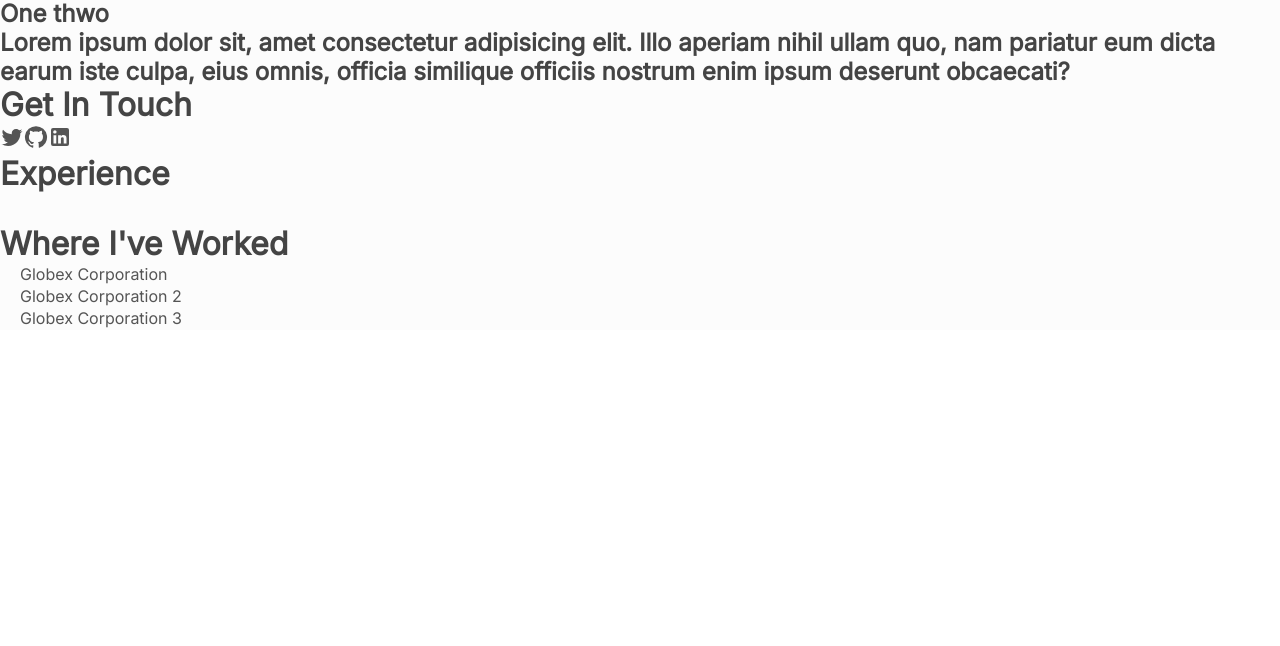
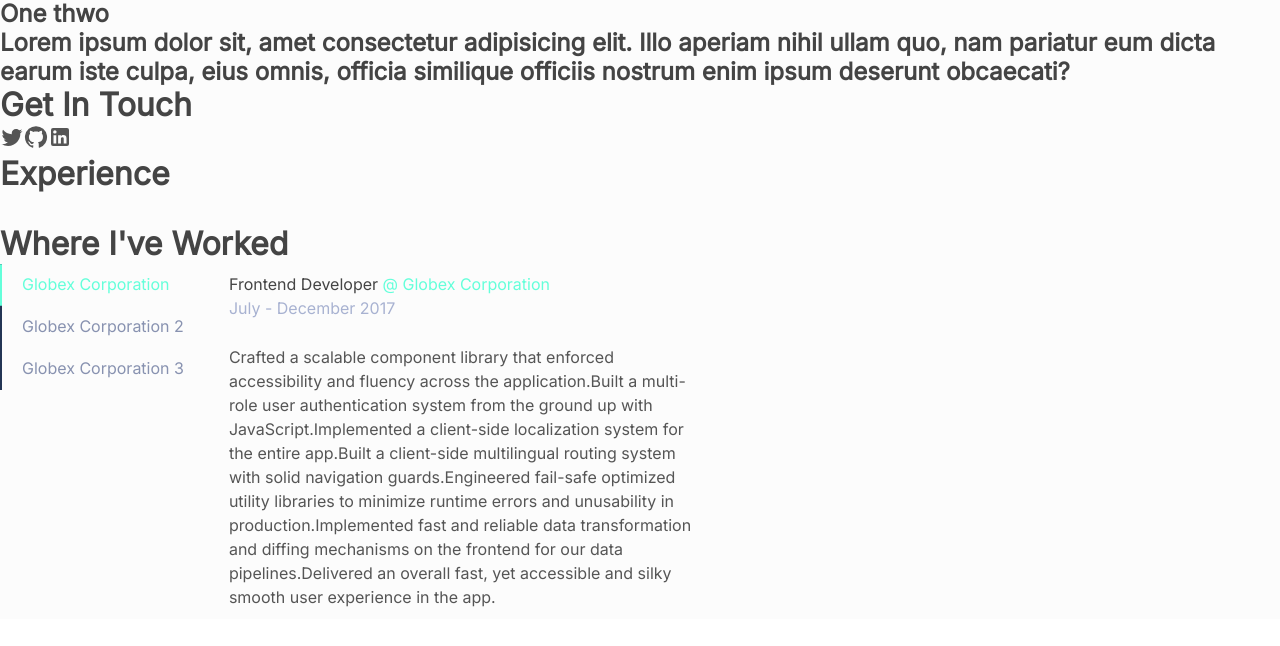
Before and after one commit to manq2010/my-portfolio, a React (Create React App) app: page /resume in a window 1280 px wide. Shown: the top 646 px of the page. Built offline with nearby package versions, Linux system fonts and the light colour scheme; a web font is replaced by a local one.

Commit message:
Add animation to  experience component

```diff
--- a/package.json
+++ b/package.json
@@ -26,8 +26,10 @@
     "react-scripts": "^5.0.1",
     "react-slick": "^0.29.0",
     "react-test-renderer": "^18.2.0",
+    "react-transition-group": "^4.4.5",
     "redux": "^4.2.0",
     "redux-thunk": "^2.4.2",
+    "scrollreveal": "^4.0.9",
     "slick-carousel": "^1.8.1",
     "styled-components": "^5.3.6",
     "uniqid": "^5.4.0",
--- a/src/data/experienceData.js
+++ b/src/data/experienceData.js
@@ -2,7 +2,9 @@
   {
     id: 0,
     company: 'Globex Corporation',
+    url: 'https://www.microverse.org/',
     jobtitle: 'Frontend Developer',
+    range: 'July - December 2017',
     startYear: '2018',
     endYear: '2019',
     intro:
@@ -20,7 +22,9 @@
   {
     id: 1,
     company: 'Globex Corporation 2',
+    url: 'https://www.microverse.org/',
     jobtitle: 'Frontend Developer',
+    range: 'July - December 2017',
     startYear: '2018',
     endYear: '2019',
     intro:
@@ -33,8 +37,10 @@
   },
   {
     id: 2,
+    url: 'https://www.microverse.org/',
     company: 'Globex Corporation 3',
     jobtitle: 'Frontend Developer',
+    range: 'July - December 2017',
     startYear: '2018',
     endYear: '2019',
     intro:
--- a/src/features/Experience/Experience.jsx
+++ b/src/features/Experience/Experience.jsx
@@ -1,12 +1,31 @@
 import React, { useState, useEffect, useRef } from 'react';
 // import { v4 as uuidv4 } from 'uuid';
 import styled from 'styled-components';
+import { CSSTransition } from 'react-transition-group';
+import keyCodes from '../../utils/keyCode';
+import sr from '../../utils/sr';
+import { srConfig } from '../../utils/config';
 import experienceData from '../../data/experienceData';
 // import ExperienceItem from './ExperienceItem';
 
 const ExperienceSection = styled.section`
 margin-top: 2rem;
 // display: flex;
+
+max-width: 700px;
+
+.inner {
+  display: flex;
+
+  @media (max-width: 600px) {
+    display: block;
+  }
+
+  // Prevent container from jumping
+  @media (min-width: 700px) {
+    min-height: 340px;
+  }
+}
 `;
 
 const ExperinceList = styled.div`
@@ -55,11 +74,11 @@
 display: flex;
 align-items: center;
 width: 100%;
-height: var(--tab-height);
+height: 42px;
 padding: 0 20px 2px;
-border-left: 2px solid var(--lightest-navy);
+border-left: 2px solid #233554;
 background-color: transparent;
-color: ${({ isActive }) => (isActive ? 'var(--green)' : 'var(--slate)')};
+color: ${({ isActive }) => (isActive ? '#64ffda' : '#8892b0')};
 font-family: var(--font-mono);
 font-size: var(--fz-xs);
 text-align: left;
@@ -73,13 +92,40 @@
   min-width: 120px;
   padding: 0 15px;
   border-left: 0;
-  border-bottom: 2px solid blue;
+  border-bottom: 2px solid #233554;
   text-align: center;
 }
 
 &:hover,
 &:focus {
-  background-color: green;
+  background-color: #112240;
+}
+`;
+
+const StyledHighlight = styled.div`
+  position: absolute;
+  top: 0;
+  left: 0;
+  z-index: 10;
+  width: 2px;
+  height: 42px;
+  border-radius: 4px;
+  background: #64ffda;
+  transform: translateY(calc(${({ activeTabId }) => activeTabId} * 42px ));
+  transition: transform 0.25s cubic-bezier(0.645, 0.045, 0.355, 1);
+  transition-delay: 0.1s;
+
+  @media (max-width: 600px) {
+    top: auto;
+    bottom: 0;
+    width: 100%;
+    max-width: 42px;
+    height: 2px;
+    margin-left: 50px;
+    transform: translateX(calc(${({ activeTabId }) => activeTabId} * 120px));
+  }
+  @media (max-width: 480px) {
+    margin-left: 25px;
   }
 `;
 
@@ -87,8 +133,42 @@
 
 `;
 
-const ExperienceGrid = styled.div`
+const StyledTabPanels = styled.div`
+position: relative;
+width: 100%;
+margin-left: 20px;
 
+@media (max-width: 600px) {
+  margin-left: 0;
+}
+`;
+
+const StyledTabPanel = styled.div`
+  width: 100%;
+  height: auto;
+  padding: 10px 5px;
+
+  ul {
+
+  }
+
+  h3 {
+    margin-bottom: 2px;
+    font-size: var(--fz-xxl);
+    font-weight: 500;
+    line-height: 1.3;
+
+    .company {
+      color: #64ffda;
+    }
+  }
+
+  .range {
+    margin-bottom: 25px;
+    color: #a8b2d1;
+    font-family: var(--font-mono);
+    font-size: var(--fz-xs);
+  }
 `;
 
 const Experience = () => {
@@ -98,7 +178,7 @@
   const revealContainer = useRef(null);
 
   useEffect(() => {
-
+    sr.reveal(revealContainer.current, srConfig());
   }, []);
 
   const focusTab = () => {
@@ -119,14 +199,38 @@
   // Only re-run the effect if tabFocus changes
   useEffect(() => focusTab(), [tabFocus]);
 
+  // Focus on tabs when using up & down arrow keys
+  const onKeyDown = (e) => {
+    switch (e.key) {
+      case keyCodes.ARROW_UP: {
+        e.preventDefault();
+        setTabFocus(tabFocus - 1);
+        break;
+      }
+
+      case keyCodes.ARROW_DOWN: {
+        e.preventDefault();
+        setTabFocus(tabFocus + 1);
+        break;
+      }
+
+      default: {
+        break;
+      }
+    }
+  };
+
   return (
     <ExperienceSection id="jobs" ref={revealContainer}>
       <SectionTitle>Where I&apos;ve Worked</SectionTitle>
       <div id="experience" className="inner">
-        <ExperinceList>
-          { experienceData && (
-          <ExperienceGrid>
-            {experienceData.map((companyName) => (
+        <ExperinceList
+          role="tablist"
+          aria-label="Job tabs"
+          onKeyDown={(e) => onKeyDown(e)}
+        >
+          { experienceData
+    && experienceData.map((companyName) => (
       // <ExperienceItem key={uuidv4()} experience={experience} />
       <StyledTabButton
         key={companyName.id}
@@ -142,12 +246,39 @@
       >
         <span>{companyName.company}</span>
       </StyledTabButton>
+    ))}
+          <StyledHighlight activeTabId={activeTabId} />
+        </ExperinceList>
+        <StyledTabPanels>
+          {experienceData
+          && experienceData.map((experience) => (
+            <CSSTransition key={experience.id} in={activeTabId === experience.id} timeout={250} classNames="fade">
+              <StyledTabPanel
+                id={`panel-${experience.id}`}
+                role="tabpanel"
+                tabIndex={activeTabId === experience.id ? '0' : '-1'}
+                aria-labelledby={`tab-${experience.id}`}
+                aria-hidden={activeTabId !== experience.id}
+                hidden={activeTabId !== experience.id}
+              >
+                <h3>
+                  <span>{experience.jobtitle}</span>
+                  <span className="company">
+                  &nbsp;@&nbsp;
+                    <a href={experience.url} className="inline-link">
+                      {experience.company}
+                    </a>
+                  </span>
+                </h3>
+                <p className="range">{experience.range}</p>
 
+                <div>
+                  {experience.points}
+                </div>
+              </StyledTabPanel>
+            </CSSTransition>
           ))}
-          </ExperienceGrid>
-          )}
-
-        </ExperinceList>
+        </StyledTabPanels>
       </div>
     </ExperienceSection>
   );
--- /dev/null
+++ b/src/utils/config.js
@@ -0,0 +1,19 @@
+module.exports = {
+  srConfig: (delay = 200, viewFactor = 0.25) => ({
+    origin: 'bottom',
+    distance: '20px',
+    duration: 500,
+    delay,
+    rotate: { x: 0, y: 0, z: 0 },
+    opacity: 0,
+    scale: 1,
+    easing: 'cubic-bezier(0.645, 0.045, 0.355, 1)',
+    mobile: true,
+    reset: false,
+    useDelay: 'always',
+    viewFactor,
+    viewOffset: {
+      top: 0, right: 0, bottom: 0, left: 0,
+    },
+  }),
+};
--- /dev/null
+++ b/src/utils/keyCode.js
@@ -0,0 +1,18 @@
+const keyCode = {
+  ARROW_LEFT: 'ArrowLeft',
+  ARROW_LEFT_IE11: 'Left',
+  ARROW_RIGHT: 'ArrowRight',
+  ARROW_RIGHT_IE11: 'Right',
+  ARROW_UP: 'ArrowUp',
+  ARROW_UP_IE11: 'Up',
+  ARROW_DOWN: 'ArrowDown',
+  ARROW_DOWN_IE11: 'Down',
+  ESCAPE: 'Escape',
+  ESCAPE_IE11: 'Esc',
+  TAB: 'Tab',
+  SPACE: ' ',
+  SPACE_IE11: 'Spacebar',
+  ENTER: 'Enter',
+};
+
+export default keyCode;
--- /dev/null
+++ b/src/utils/sr.js
@@ -0,0 +1,6 @@
+import ScrollReveal from 'scrollreveal';
+
+const isSSR = typeof window === 'undefined';
+const sr = isSSR ? null : ScrollReveal();
+
+export default sr;
```
Also changed, not shown: 1 other file (tests, documents, lock files or other folders). Lines whose indentation alone changed are shown as unchanged.
